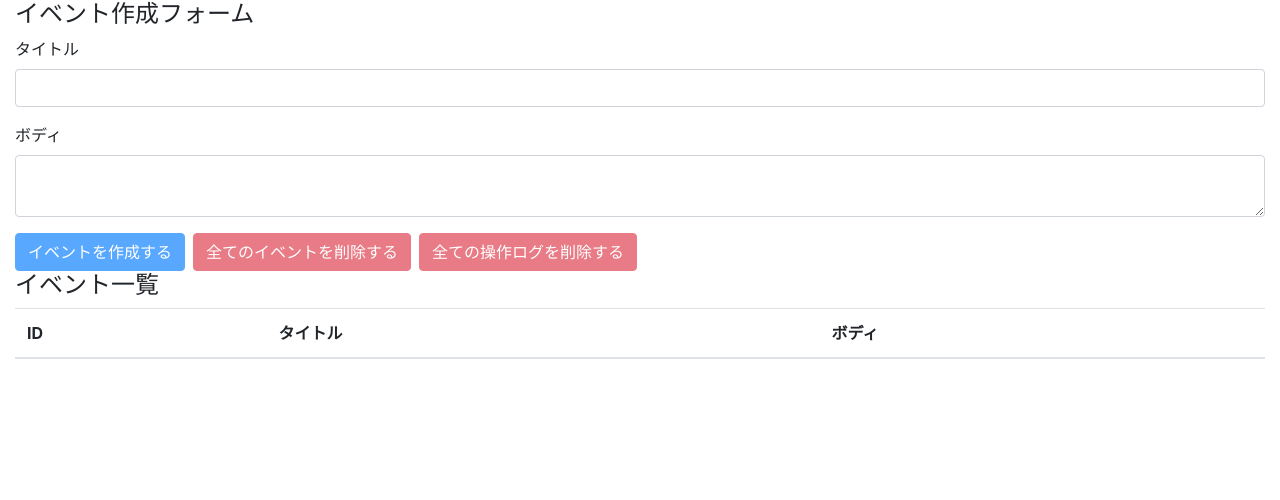
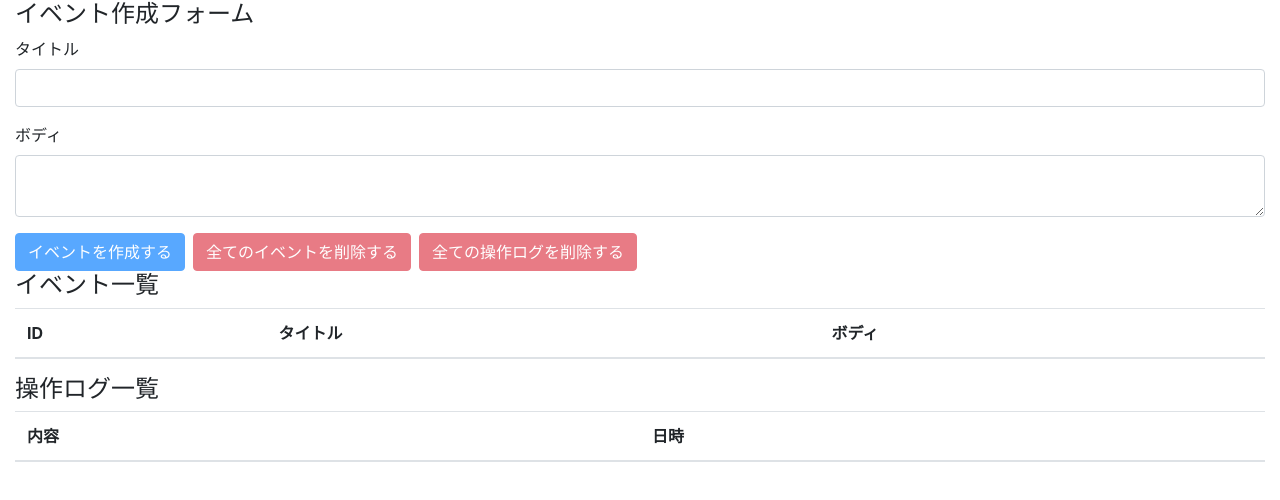
Before and after one commit to siriusjunior/react-hooks-101, a React (Create React App) app: page / in a window 1280 px wide. Shown: the top 500 px of the page. Built offline with nearby package versions, Linux system fonts and the light colour scheme.

Commit message:
[Add]OperationLogsコンポーネント,ログの表示と反映

```diff
--- a/src/components/App.js
+++ b/src/components/App.js
@@ -3,6 +3,7 @@
 
 import EventForm from "./EventForm";
 import Events from "./Events";
+import OperationLogs from "./OperationLogs";
 import AppContext from "../contexts/AppContext";
 import reducer from "../reducers";
 
@@ -18,6 +19,7 @@
       <div className="container-fluid">
         <EventForm />
         <Events />
+        <OperationLogs />
       </div>
     </AppContext.Provider>
   );
--- /dev/null
+++ b/src/components/OperationLog.js
@@ -0,0 +1,12 @@
+import React from "react";
+
+const OperationLog = ({ operationLog }) => {
+  return (
+    <tr>
+      <td>{operationLog.description}</td>
+      <td>{operationLog.operatedAt}</td>
+    </tr>
+  );
+};
+
+export default OperationLog;
--- /dev/null
+++ b/src/components/OperationLogs.js
@@ -0,0 +1,27 @@
+import React, { useContext } from "react";
+import OperationLog from "./OperationLog";
+import AppContext from "../contexts/AppContext";
+
+const OperationLogs = () => {
+  const { state } = useContext(AppContext);
+  return (
+    <>
+      <h4>操作ログ一覧</h4>
+      <table className="table table-hover">
+        <thead>
+          <tr>
+            <th>内容</th>
+            <th>日時</th>
+          </tr>
+        </thead>
+        <tbody>
+          {state.operationLogs.map((operationLog, index) => {
+            return <OperationLog key={index} operationLog={operationLog} />;
+          })}
+        </tbody>
+      </table>
+    </>
+  );
+};
+
+export default OperationLogs;
--- a/src/reducers/operationLogs.js
+++ b/src/reducers/operationLogs.js
@@ -6,6 +6,7 @@
         description: action.description,
         operatedAt: action.operatedAt,
       };
+      // 配列内のstateにoperationLogとして追加
       return [operationLog, ...state];
     case DELETE_ALL_OPERATION_LOGS:
       return [];
```
